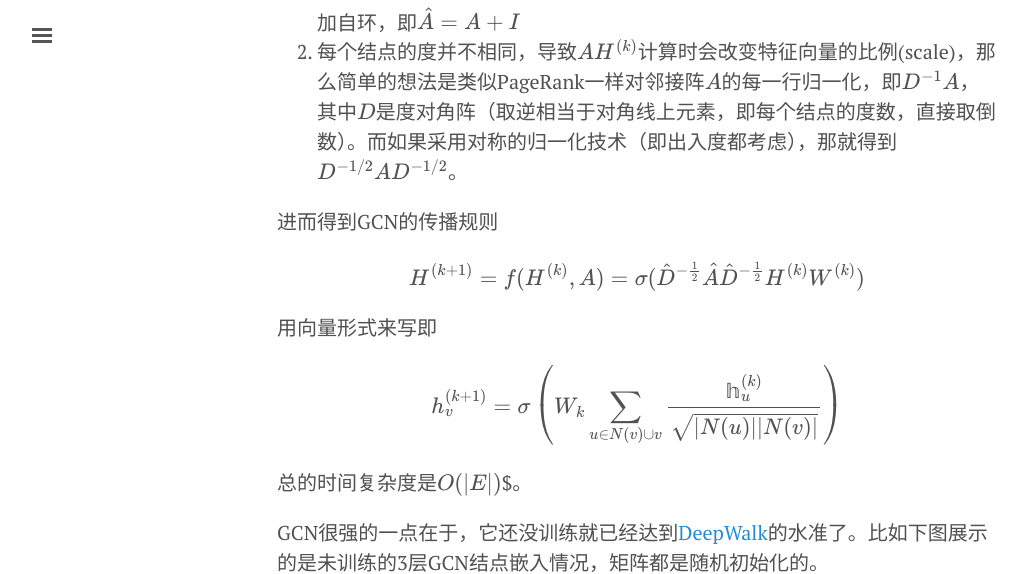
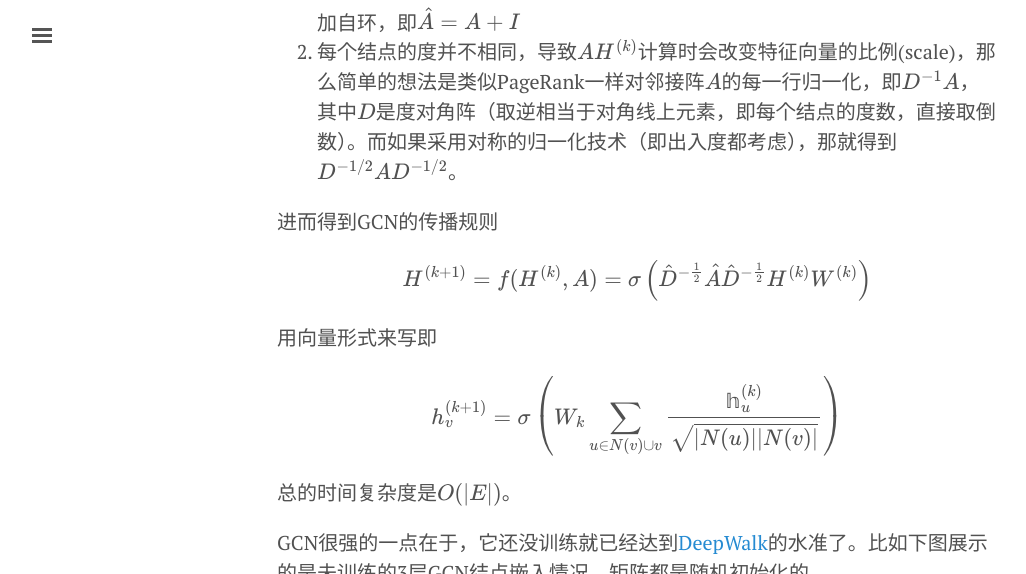
Before and after one commit to Ewenwan/chhzh123.github.io, a Jekyll site: the page built from _posts/2020-02-10-gnn.md, in a window 1280 px wide and 900 px high, scrolled down 2325 px, cut to the strip 0-574 px from the top of the window. Shown: the whole strip, without its empty margins (3-1029 px from the left). Built offline with Jekyll 4.4.1, drawn with Linux system fonts in a browser that asks for light colours; nearby versions of some CDN libraries; formulas are drawn with MathJax 3; comment, search, counter and statistics services are not loaded.

Commit message:
[blog] Fix bugs in grl

```diff
--- a/_posts/2020-02-10-gnn.md
+++ b/_posts/2020-02-10-gnn.md
@@ -56,13 +56,13 @@ $$H^{(k+1)}=f(H^{(k)},A)=\sigma(AH^{(k)}W^{(k)})$$
 
 进而得到GCN的传播规则
 
-$$H^{(k+1)}=f(H^{(k)},A)=\sigma(\hat{D}^{-\frac{1}{2}}\hat{A}\hat{D}^{-\frac{1}{2}}H^{(k)}W^{(k)})$$
+$$H^{(k+1)}=f(H^{(k)},A)=\sigma\left(\hat{D}^{-\frac{1}{2}}\hat{A}\hat{D}^{-\frac{1}{2}}H^{(k)}W^{(k)}\right)$$
 
 用向量形式来写即
 
 $$h_v^{(k+1)}=\sigma\left(W_k\sum_{u\in N(v)\cup v}\frac{\mathbb{h}_u^{(k)}}{\sqrt{|N(u)||N(v)|}}\right)$$
 
-总的时间复杂度是$O(\vert E\vert)$$。
+总的时间复杂度是$O(\vert E\vert)$。
 
 GCN很强的一点在于，它还没训练就已经达到[DeepWalk]({% post_url 2020-02-06-graph-embedding %})的水准了。比如下图展示的是未训练的3层GCN结点嵌入情况，矩阵都是随机初始化的。
 
```
Also changed, not shown: _posts/2020-02-06-graph-embedding.md (+1 -0 lines), _posts/2020-03-04-gnn-frameworks.md (+2 -2 lines).
